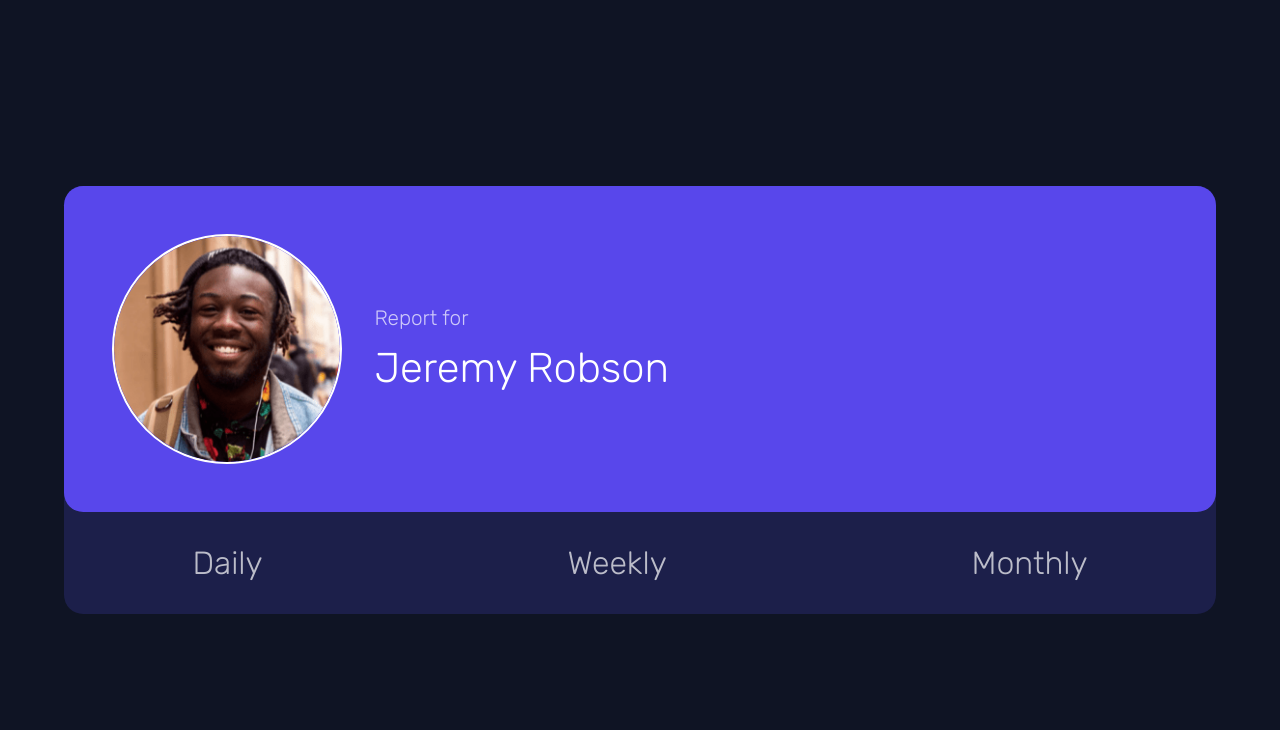
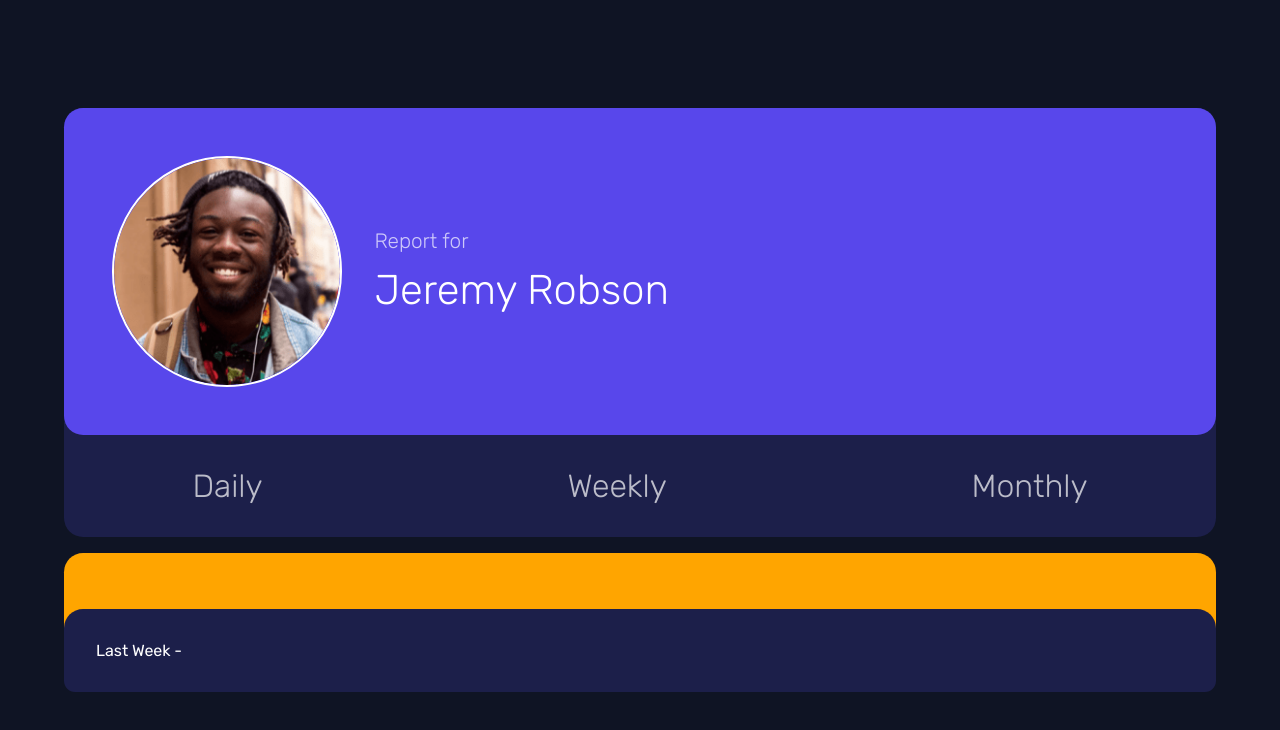
Before and after one commit to AyeTone/Time-Tracking-Dashboard, a React (Create React App) app: page / in a window 1280 px wide. Shown: the top 730 px of the page. Built offline with nearby package versions, Linux system fonts and the light colour scheme.

Commit message:
Card Skeleton Set

```diff
--- a/src/App.js
+++ b/src/App.js
@@ -1,9 +1,11 @@
+import Cards from "./components/Cards/Cards";
 import UserCard from "./components/UserCard/UserCard";
 
 function App() {
   return (
     <div className="App">
       <UserCard />
+      <Cards />
     </div>
   );
 }
--- /dev/null
+++ b/src/components/Cards/Card/Card.jsx
@@ -0,0 +1,30 @@
+import React from "react";
+import {
+  CardInfo,
+  Container,
+  CurrentTime,
+  Dots,
+  Heading,
+  PrevTime,
+  Times,
+  Title,
+} from "./CardStyles";
+
+const Card = () => {
+  return (
+    <Container>
+      <CardInfo>
+        <Heading>
+          <Title></Title>
+          <Dots></Dots>
+        </Heading>
+        <Times>
+          <CurrentTime></CurrentTime>
+          <PrevTime>Last Week - </PrevTime>
+        </Times>
+      </CardInfo>
+    </Container>
+  );
+};
+
+export default Card;
--- /dev/null
+++ b/src/components/Cards/Card/CardStyles.jsx
@@ -0,0 +1,27 @@
+import styled from "styled-components";
+
+export const Container = styled.div`
+  width: 100%;
+  background-color: orange;
+  padding-top: 3.5rem;
+
+  border-radius: var(--borderRad);
+`;
+
+export const CardInfo = styled.div`
+  width: 100%;
+  height: 80%;
+
+  background-color: var(--CardDF);
+  border-radius: var(--borderRad);
+  border-bottom-right-radius: 0.7rem;
+  border-bottom-left-radius: 0.7rem;
+
+  padding: 2rem;
+`;
+export const Heading = styled.div``;
+export const Title = styled.h2``;
+export const Dots = styled.div``;
+export const Times = styled.div``;
+export const CurrentTime = styled.p``;
+export const PrevTime = styled.p``;
--- /dev/null
+++ b/src/components/Cards/Cards.jsx
@@ -0,0 +1,12 @@
+import Card from "./Card/Card";
+import { Container } from "./CardsStyle";
+
+const Cards = () => {
+  return (
+    <Container>
+      <Card />
+    </Container>
+  );
+};
+
+export default Cards;
--- /dev/null
+++ b/src/components/Cards/CardsStyle.jsx
@@ -0,0 +1,5 @@
+import styled from "styled-components";
+
+export const Container = styled.div`
+  width: 100%;
+`;
--- a/src/components/UserCard/UserCardStyles.jsx
+++ b/src/components/UserCard/UserCardStyles.jsx
@@ -4,7 +4,7 @@ export const Container = styled.div`
   background-color: var(--CardDF);
   border-radius: var(--borderRad);
 
-  width: 90%;
+  width: 100%;
 `;
 
 export const User = styled.div`
--- a/src/index.css
+++ b/src/index.css
@@ -35,7 +35,11 @@ body {
   display: flex;
   justify-content: center;
   align-items: center;
+  flex-direction: column;
+
+  gap: 1rem;
+
   height: 100vh;
-  width: 100%;
+  width: 90%;
   margin: 0 auto;
 }
```
